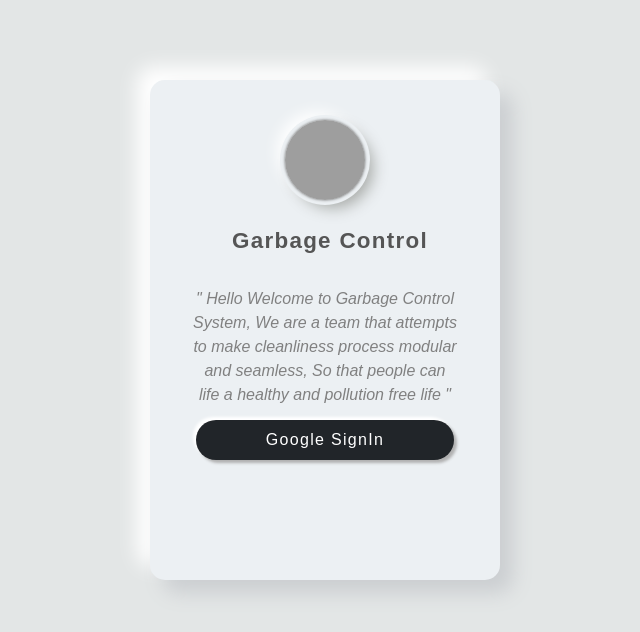
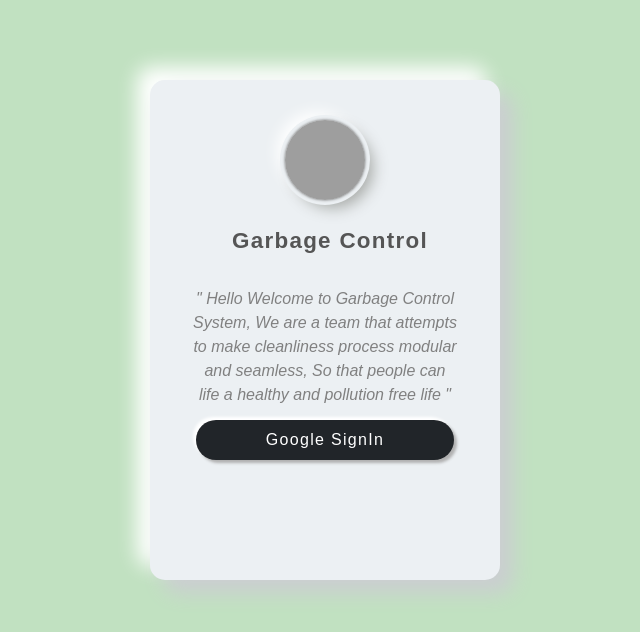
Before and after one commit to Yuvraj102/garbage-control, a React (Create React App) app: page / in a window 1280 px wide. Shown: the top 632 px of the page, without its empty margins (315-955 px from the left). Built offline with nearby package versions, Linux system fonts and the light colour scheme; grey boxes are pictures that could not be loaded.

Commit message:
color updated

```diff
--- a/src/index.css
+++ b/src/index.css
@@ -5,7 +5,7 @@ body {
     sans-serif;
   -webkit-font-smoothing: antialiased;
   -moz-osx-font-smoothing: grayscale;
-  background-color: #e3e6e6 !important;
+  background-color: #c1e1c1 !important;
 }
 
 code {
```
